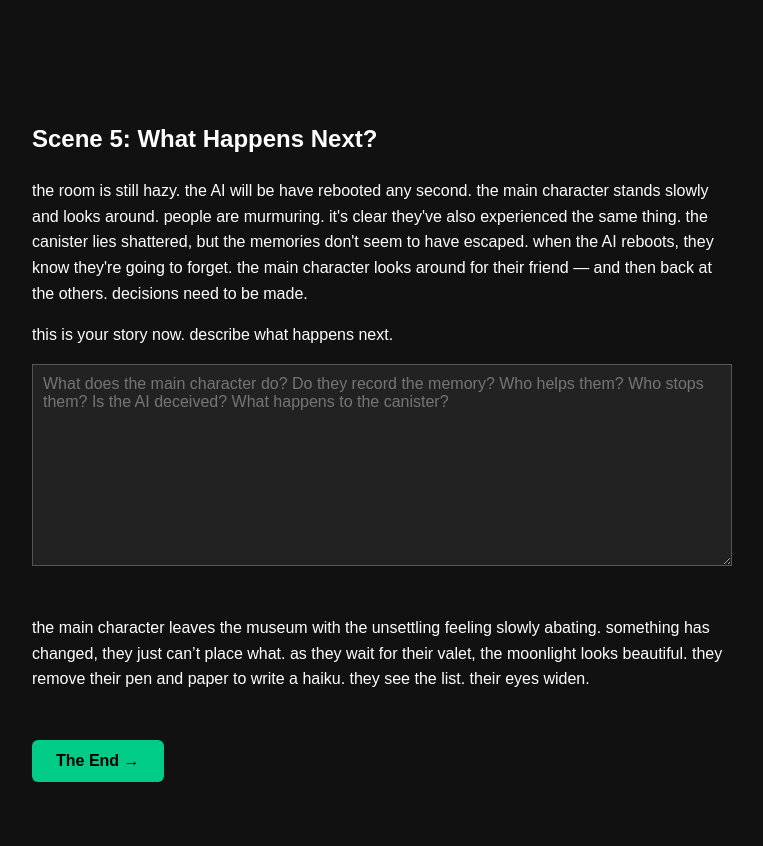
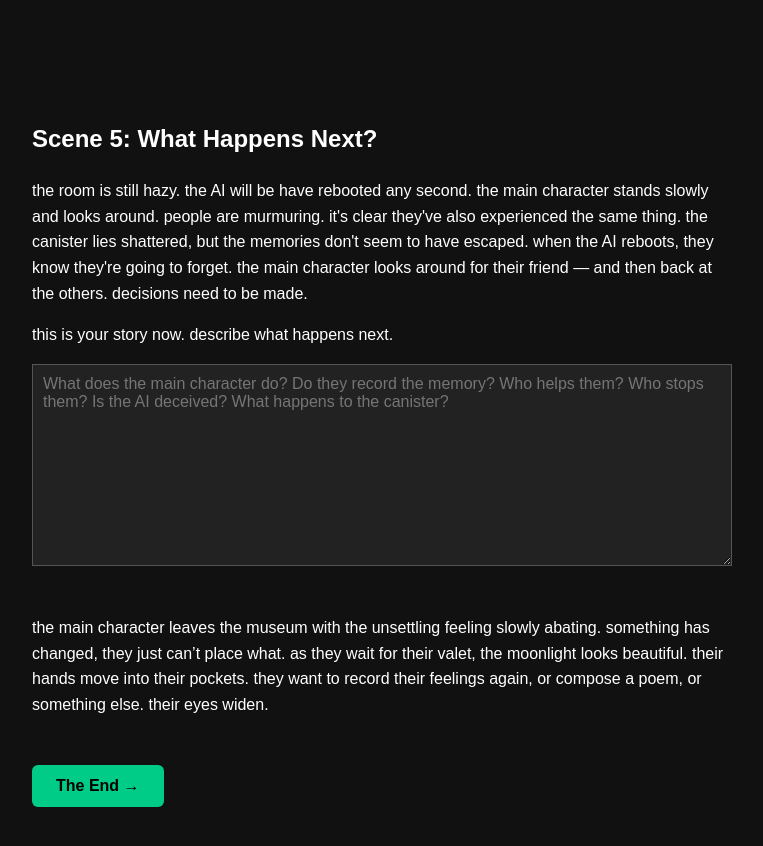
Before and after one commit to sammy2801/utopia, a plain HTML site: page scene5.html in a window 1280 px wide. Shown: the whole page, without its empty margins (258-1021 px from the left). Drawn offline with Linux system fonts and the light colour scheme.

Commit message:
Update scene5.html

```diff
--- a/scene5.html
+++ b/scene5.html
@@ -20,7 +20,7 @@
     <textarea id="finalChoice" rows="10" placeholder="What does {{name}} do? Do they record the memory? Who helps them? Who stops them? Is the AI deceived? What happens to the canister?"></textarea><br><br>
 
     <p>
-      {{name}} leaves the museum with the unsettling feeling slowly abating. something has changed, they just can’t place what. as they wait for their valet, the moonlight looks beautiful. they remove their pen and paper to write a haiku. they see the list. their eyes widen.
+      {{name}} leaves the museum with the unsettling feeling slowly abating. something has changed, they just can’t place what. as they wait for their valet, the moonlight looks beautiful. their hands move into their pockets. they want to record their feelings again, or compose a poem, or something else. their eyes widen.
     </p>
 
     <button class="button" onclick="saveScene5()">The End →</button>
```
